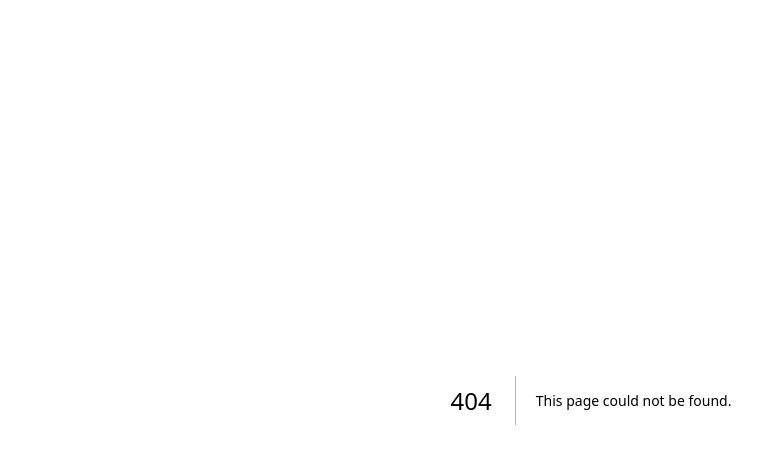
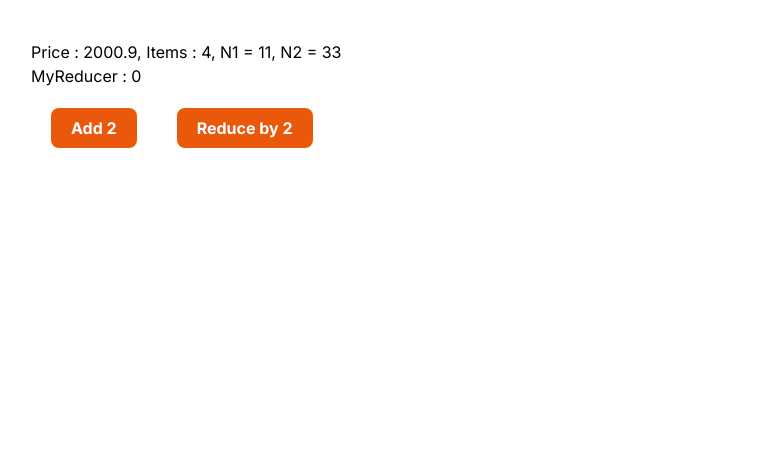
Before and after one commit to AdityaTechnology/NextJS-NM-Tutorial, a Next.js app: page /reducerdemo in a window 1280 px wide. Before the commit this address had no page. Shown: the top 464 px of the page, without its empty margins (49-811 px from the left). Built offline with nearby package versions, Linux system fonts and the light colour scheme.

Commit message:
useReducer Tutorial

```diff
--- /dev/null
+++ b/src/app/(pages)/reducerdemo/page.jsx
@@ -0,0 +1,12 @@
+import MyReducerTemp from "@/app/components/reducerdemo/MyReducer";
+import MyReducerExample from "@/app/components/reducerdemo/MyReducerExample";
+function ReducerPage() {
+	return (
+		<div>
+			{/* <MyReducerTemp /> */}
+			<MyReducerExample />
+		</div>
+	);
+}
+
+export default ReducerPage;
--- /dev/null
+++ b/src/app/components/reducerdemo/MyReducer.jsx
@@ -0,0 +1,34 @@
+"use client";
+import { useState } from "react";
+
+function MyReducerTemp() {
+	const [num, setNum] = useState(0);
+
+	const addTwo = () => {
+		setNum(num + 2);
+	};
+	const reduceByTwo = () => {
+		setNum(num - 2);
+	};
+	return (
+		<div className='mt-10 mx-20'>
+			MyReducer : {num}
+			<div className='my-5'>
+				<button
+					onClick={addTwo}
+					className='px-5 py-2  bg-orange-600 text-white font-bold rounded-lg mx-5'
+				>
+					Add 2
+				</button>
+				<button
+					onClick={reduceByTwo}
+					className='px-5 py-2 bg-orange-600 text-white font-bold rounded-lg mx-5 '
+				>
+					Reduce by 2
+				</button>
+			</div>
+		</div>
+	);
+}
+
+export default MyReducerTemp;
--- /dev/null
+++ b/src/app/components/reducerdemo/MyReducerExample.jsx
@@ -0,0 +1,71 @@
+"use client";
+import { useReducer, useState, useEffect } from "react";
+
+let initialState = 0;
+
+const reducer = (state, action) => {
+	switch (action) {
+		case "add":
+			return state + 2;
+		case "substract":
+			return state - 2;
+		default:
+			return state;
+	}
+};
+function MyReducerExample() {
+	//    useReducer(fn, initialState);
+	const [num, dispatch] = useReducer(reducer, initialState);
+
+	// const [price,setPrice] = useState(0);
+	// const [cartItems, setCartItems] = useState(0)
+
+	// let initialProducts = {
+	//     price:0,
+	//     cartItems:0
+	// }
+
+	// spread Operator | rest operato | object destructuring
+
+	let initialProducts = {
+		price: 2000.9,
+		cartItems: 4,
+	};
+
+	let numItems = [11, 22, 33, 44];
+	let [x, , y] = [...numItems];
+
+	let { price, cartItems } = initialProducts;
+
+	useEffect(() => {
+		const display = (...vals) => {
+			console.log(vals);
+		};
+		display(10, 20, 56);
+	}, []);
+
+	return (
+		<div className='mt-10 mx-20'>
+			<p>
+				Price : {price}, Items : {cartItems}, N1 = {x}, N2 = {y}
+			</p>
+			MyReducer : {num}
+			<div className='my-5'>
+				<button
+					onClick={() => dispatch("add")}
+					className='px-5 py-2  bg-orange-600 text-white font-bold rounded-lg mx-5'
+				>
+					Add 2
+				</button>
+				<button
+					onClick={() => dispatch("substract")}
+					className='px-5 py-2 bg-orange-600 text-white font-bold rounded-lg mx-5 '
+				>
+					Reduce by 2
+				</button>
+			</div>
+		</div>
+	);
+}
+
+export default MyReducerExample;
```
